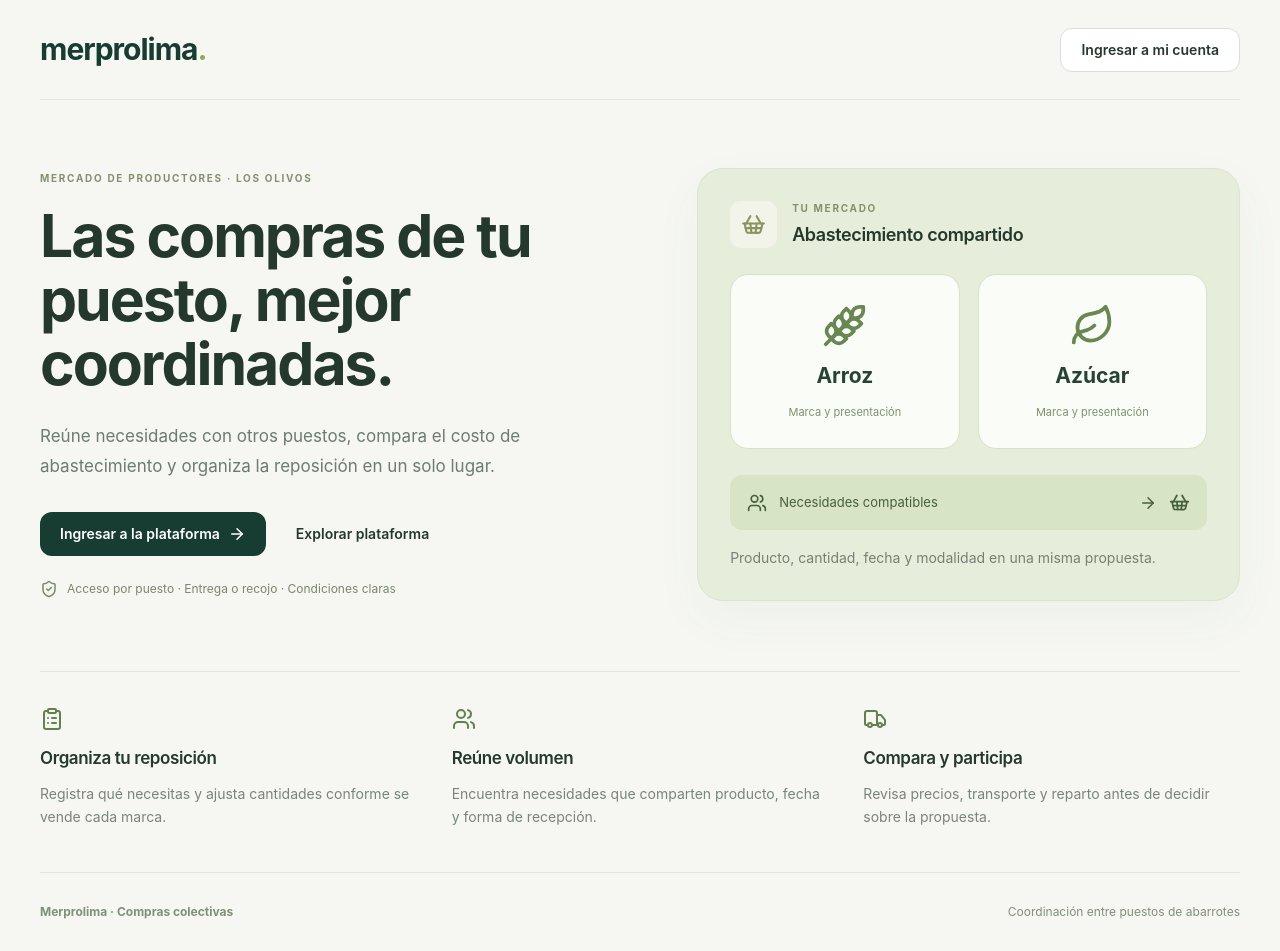
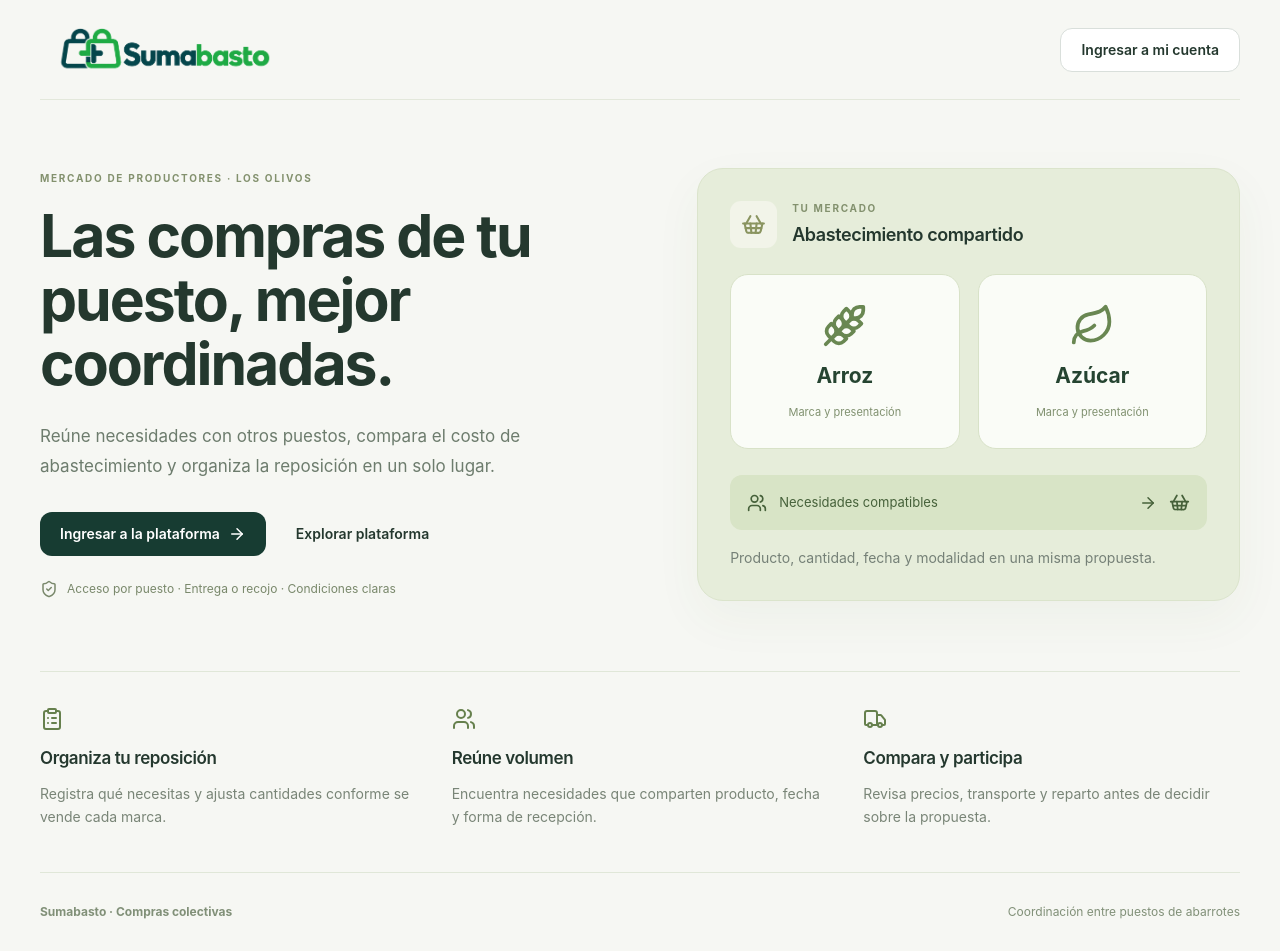
Before and after one commit to EdhuMS/merprolima-compras-colectivas, a React (Vite) app: page / in a window 1280 px wide. Built offline with nearby package versions, Linux system fonts and the light colour scheme; no server answers.

Commit message:
Introduce Sumabasto branding with selected collective shopping logo

```diff
--- a/index.html
+++ b/index.html
@@ -1 +1 @@
-<!doctype html><html lang="es"><head><meta charset="UTF-8"/><meta name="viewport" content="width=device-width, initial-scale=1.0"/><meta name="theme-color" content="#173c32"/><meta name="description" content="Coordina necesidades de abarrotes y compara compras colectivas. Demo académica con datos simulados."/><title>Merprolima · Compras colectivas</title></head><body><div id="root"></div><script type="module" src="/src/main.tsx"></script></body></html>
+<!doctype html><html lang="es"><head><meta charset="UTF-8"/><meta name="viewport" content="width=device-width, initial-scale=1.0"/><meta name="theme-color" content="#173c32"/><meta name="description" content="Coordina necesidades de abarrotes y compara compras colectivas. Organiza el abastecimiento de tu puesto con Sumabasto."/><title>Sumabasto · Compras colectivas</title><link rel="icon" type="image/png" href="/brand/sumabasto-icon.png"/></head><body><div id="root"></div><script type="module" src="/src/main.tsx"></script></body></html>
--- a/src/app/Application.tsx
+++ b/src/app/Application.tsx
@@ -30,7 +30,7 @@ export function Application() {
   if (loading)
     return (
       <div className="loading-screen">
-        <span className="loading-mark">m.</span>
+        <img className="sumabasto-logo" src="/brand/sumabasto-logo.png" alt="Sumabasto" />
         <p>Abriendo tu mercado…</p>
       </div>
     );
--- a/src/features/auth/ui/Login.tsx
+++ b/src/features/auth/ui/Login.tsx
@@ -1,3 +1,4 @@
+import { BrandLogo } from "../../../shared/ui/BrandLogo";
 import { useState } from "react";
 import { useForm } from "react-hook-form";
 import { zodResolver } from "@hookform/resolvers/zod";
@@ -27,7 +28,7 @@ export function Login({ onDemo }: { onDemo: () => void }) {
             onDemo();
           }}
         >
-          merprolima<span>.</span>
+          <BrandLogo />
         </a>
         <h1 className="text-3xl font-semibold mt-8">Ingresa a tu puesto</h1>
         <p className="muted text-sm mt-3 leading-6">
--- a/src/features/field/ui/FieldOverview.tsx
+++ b/src/features/field/ui/FieldOverview.tsx
@@ -1,3 +1,4 @@
+import { BrandLogo } from "../../../shared/ui/BrandLogo";
 import {
   ArrowRight,
   ShoppingBasket,
@@ -20,7 +21,7 @@ export function FieldOverview({
     <div className="landing">
       <header className="landing-header">
         <a href="#" className="landing-brand">
-          merprolima<span>.</span>
+          <BrandLogo />
         </a>
         <Button variant="outline" onClick={onPilot}>
           Ingresar a mi cuenta
@@ -111,7 +112,7 @@ export function FieldOverview({
         </section>
       </main>
       <footer className="landing-footer">
-        <strong>Merprolima · Compras colectivas</strong>
+        <strong>Sumabasto · Compras colectivas</strong>
         <span>Coordinación entre puestos de abarrotes</span>
       </footer>
     </div>
--- a/src/features/purchases/ui/App.tsx
+++ b/src/features/purchases/ui/App.tsx
@@ -1,3 +1,4 @@
+import { BrandLogo } from "../../../shared/ui/BrandLogo";
 import {
   WorkspaceSidebar,
   useWorkspaceSidebar,
@@ -184,7 +185,7 @@ export function App({
         : createSnapshotExport({ ...query.data, products }, period, isDemo);
     downloadJson(
       data,
-      `merprolima-${analytical ? "resumen-mercado" : "mis-registros"}.json`,
+      `sumabasto-${analytical ? "resumen-mercado" : "mis-registros"}.json`,
     );
   };
   const status = (g: Group) => {
@@ -239,15 +240,7 @@ export function App({
             if (navigation.isMobile) navigation.close();
           }}
         >
-          <span className="brand-icon">
-            <ShoppingBasket size={24} />
-          </span>
-          <div>
-            <strong>
-              merprolima<span className="text-[#c2d785]">.</span>
-            </strong>
-            <p>COMPRAS COLECTIVAS</p>
-          </div>
+<BrandLogo compact />
         </a>
         <div className="market-label">
           <span className="size-2 rounded-full bg-[#b6cb81]" /> Mercado de
@@ -661,7 +654,7 @@ export function App({
             </>
           )}
           <footer>
-            Merprolima · Compras colectivas
+            Sumabasto · Compras colectivas
             <span>Abastecimiento compartido</span>
           </footer>
         </main>
--- /dev/null
+++ b/src/shared/ui/BrandLogo.tsx
@@ -0,0 +1,3 @@
+export function BrandLogo({ compact = false }: { compact?: boolean }) {
+  return <img className={compact ? "sumabasto-logo sumabasto-logo-sidebar" : "sumabasto-logo"} src="/brand/sumabasto-logo.png" alt="Sumabasto" width="520" height="100" />;
+}
--- a/src/styles.css
+++ b/src/styles.css
@@ -1301,3 +1301,11 @@ body,
     padding: 27px 22px;
   }
 }
+
+/* Shared product identity; the market remains workspace context. */
+.sumabasto-logo { display:block; width:240px; height:auto; max-width:100%; object-fit:contain; }
+.sumabasto-logo-sidebar { width:202px; background:#fff; border-radius:10px; padding:12px 10px; }
+.landing-brand { display:inline-flex; align-items:center; flex-shrink:1; min-width:0; }
+.login-panel .sumabasto-logo { width:260px; }
+.loading-screen .sumabasto-logo { width:240px; margin-bottom:20px; }
+@media(max-width:480px) { .landing-header .sumabasto-logo { width:160px; } .landing-header { gap:12px; } .landing-header .button { font-size:12px; } }
```
Also changed, not shown: public/brand/sumabasto-icon.png (added), public/brand/sumabasto-logo.png (added).
